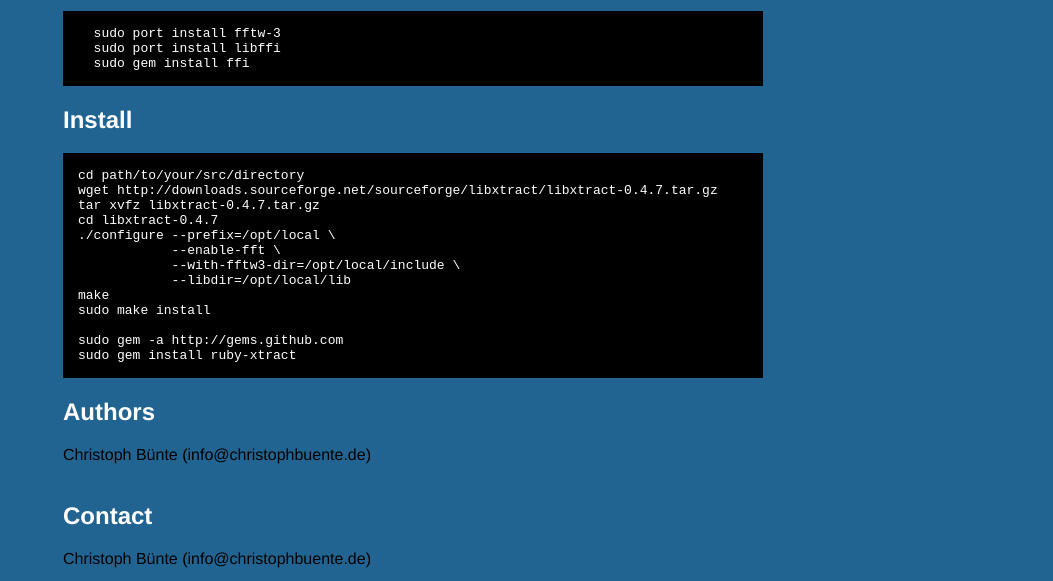
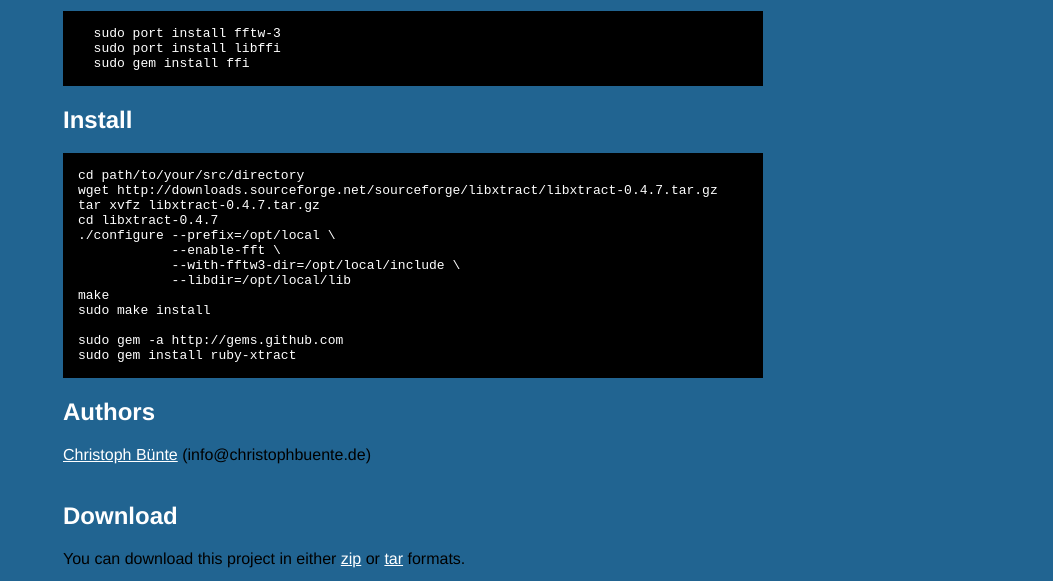
Before and after one commit to christoph-buente/ruby-xtract, a plain HTML site: page index.html in a window 1280 px wide. Shown: the part 322-903 px from the top of the page, without its empty margins (227-1280 px from the left). Drawn offline with Linux system fonts and the light colour scheme.

Commit message:
added link to my homepage

```diff
--- a/index.html
+++ b/index.html
@@ -78,12 +78,8 @@ sudo gem install ruby-xtract
 </pre>
 
     <h2>Authors</h2>
-    <p>Christoph Bünte (info@christophbuente.de)
+    <p><a href="http://www.christophbuente.de">Christoph Bünte</a> (info@christophbuente.de)
     <br/>
-    <br/>      </p>
-
-    <h2>Contact</h2>
-    <p>Christoph Bünte (info@christophbuente.de)
     <br/>      </p>
 
     <h2>Download</h2>
```
